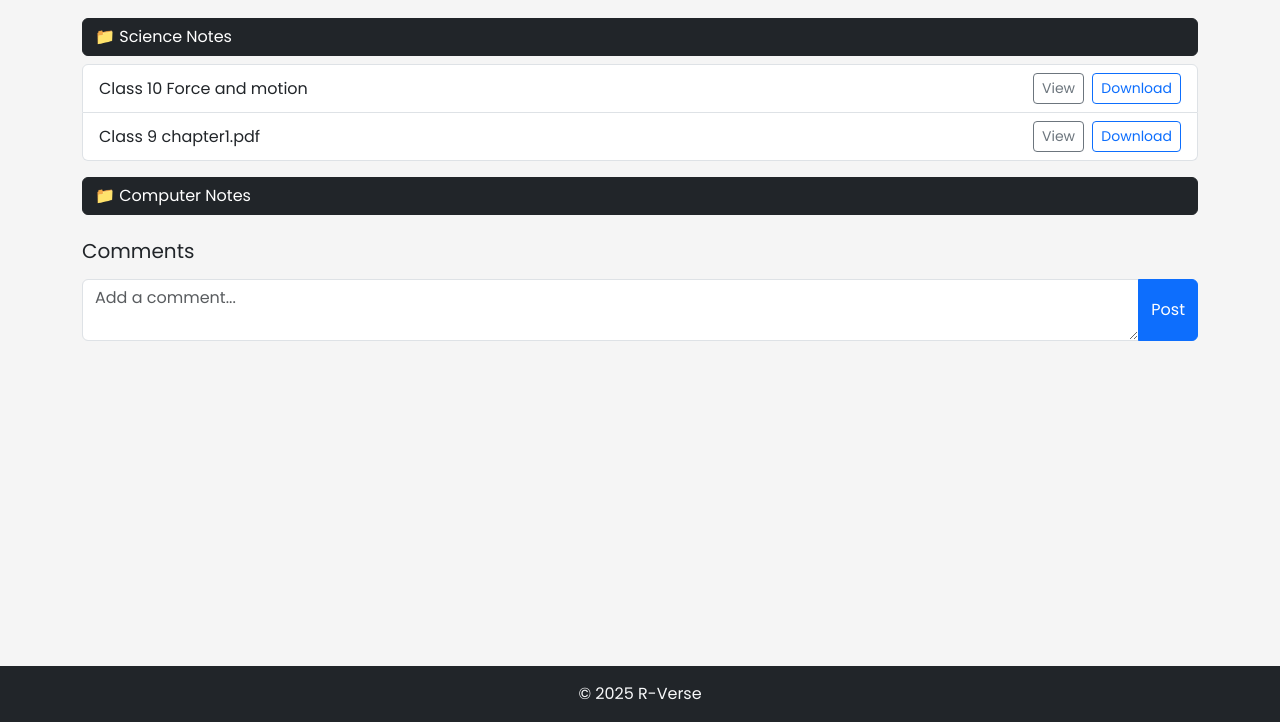
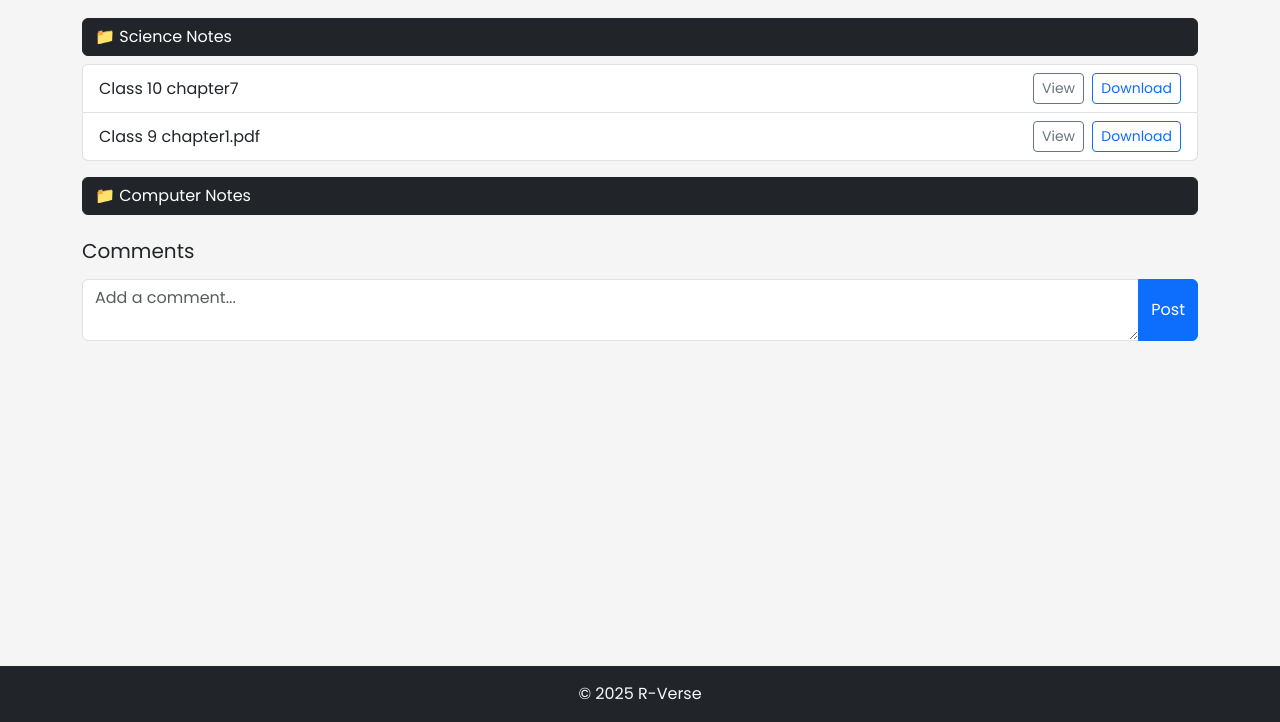
Before and after one commit to Rajendra2056/Rajendra2056.github.io, a website: page pdfs.html in a window 1280 px wide. Both pictures are taken after a click on the button "📁 Science Notes". Shown: the part 78-800 px from the top of the page. Drawn offline with nearby package versions, Linux system fonts and the light colour scheme.

Commit message:
added class 10

```diff
--- a/pdfs.html
+++ b/pdfs.html
@@ -28,7 +28,7 @@
       <div class="collapse mt-2" id="scienceCollapse">
         <ul class="list-group">
           <li class="list-group-item d-flex justify-content-between align-items-center">
-            Class 10 Force and motion
+            Class 10 chapter7
             <span>
               <button class="btn btn-outline-secondary btn-sm me-1" onclick="togglePDF('pdfs/c10forceandmotion.pdf')">View</button>
               <a href="pdfs/c10forceandmotion.pdf" download class="btn btn-outline-primary btn-sm">Download</a>
```
